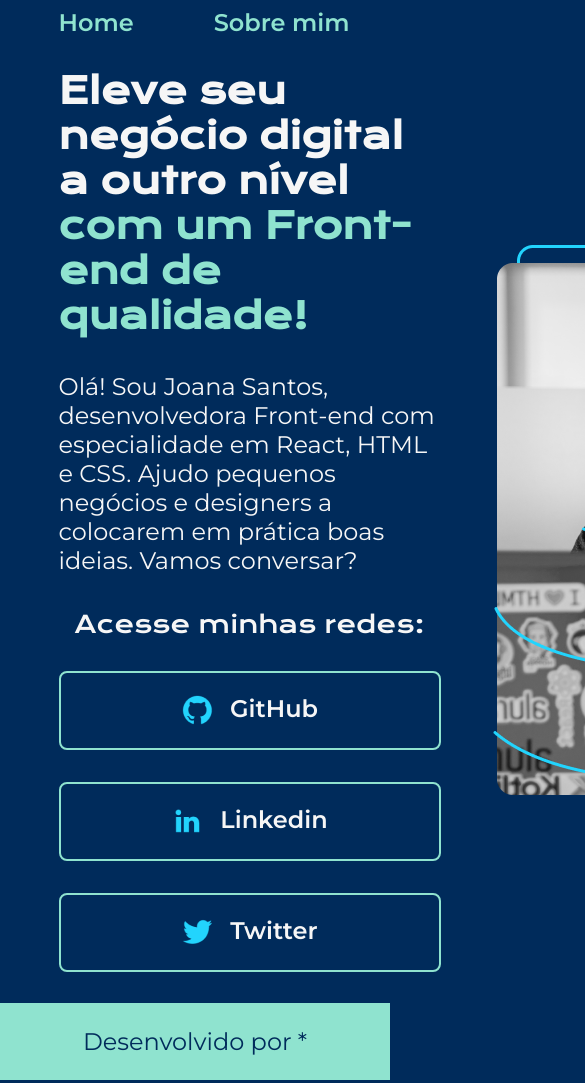
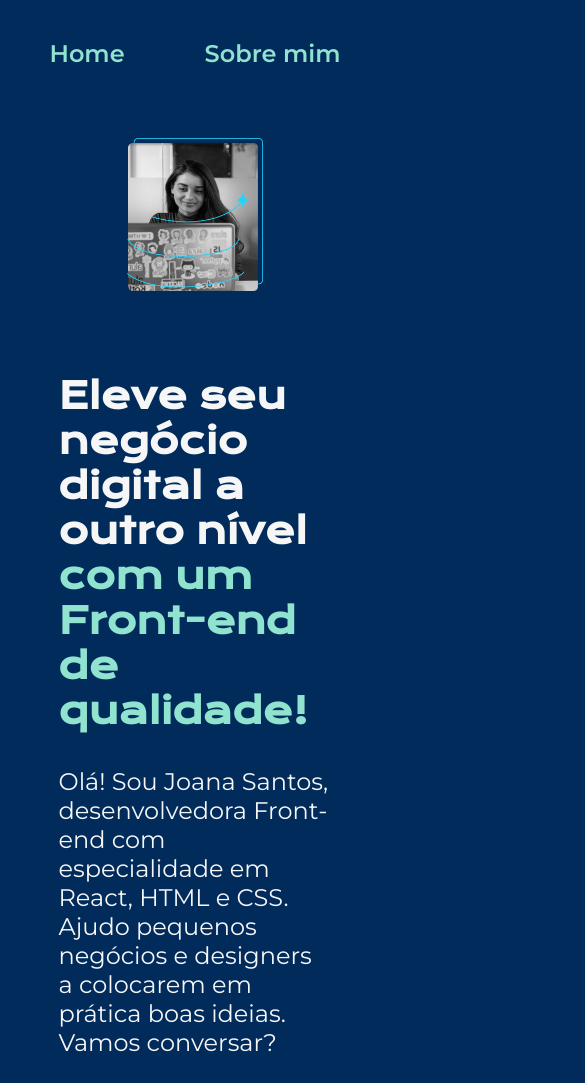
Before and after one commit to beatrxzw/alura_curso, a plain HTML site: page index.html in a window 390 px wide. Shown: the top 1083 px of the page, 585 px wide, since content can reach past the window. Drawn offline with nearby package versions, Linux system fonts and the light colour scheme.

Commit message:
curso_alura

```diff
--- a/index.html
+++ b/index.html
@@ -26,22 +26,22 @@
                 negócios e designers a colocarem em prática boas ideias. Vamos conversar?</p>
     <div class="apresentacao__links">
         <h2 class="apresentacao__links__subtitulo">Acesse minhas redes:</h2>
-        <a class="apresentacao__links__link" href="">
+        <a class="apresentacao__links__navegacao" href="">
             <img src="./assets/github.png" alt="GitHub">GitHub
         </a>
 
-        <a class="apresentacao__links__link" href="">
+        <a class="apresentacao__links__navegacao" href="">
             <img src="./assets/linkedin.png" alt="Linkedin">Linkedin
         </a>
 
-        <a class="apresentacao__links__link" href="">
+        <a class="apresentacao__links__navegacao" href="">
             <img src="./assets/twitter.png" alt="Twiter">Twitter
         </a>
 
             </div>
         </section>
 
-        <img src="./assets/Imagem.png" alt="Joana Santos">
+        <img class="apresentacao__imagem" src="./assets/Imagem.png" alt="Joana Santos">
     </main>
     <footer class="rodape">
         <p>Desenvolvido por *</p>
--- a/styles/style.css
+++ b/styles/style.css
@@ -35,7 +35,7 @@ body{
 
 .cabecalho__home__about{
     font-family: var(--fonte-secundaria);
-    font-size: 24px;
+    font-size: 1.5rem;
     font-weight: 600;
     color: var(--cor-terciaria);
     text-decoration: none;
@@ -50,18 +50,18 @@ body{
     display: flex;
     align-items: center;
     justify-content: space-between;
-    gap: 52px;
+    gap: 82px;
 }
 
 .apresentacao__conteudo{
-    width: 615px;
+    width: 50%;
     display: flex;
     flex-direction: column;
     gap: 34px;
 }
 
 .apresentacao__conteudo__titulo{
-    font-size: 36px;
+    font-size: 2.25rem;
     font-family: var(--fonte-primaria);
 
 }
@@ -71,7 +71,7 @@ body{
 }
 
 .apresentacao__conteudo__texto{
-    font-size: 24px;
+    font-size: 1.5rem;
     font-family: var(--fonte-secundaria);
 }
 
@@ -86,22 +86,22 @@ body{
 .apresentacao__links__subtitulo{
     font-family: var(--fonte-primaria);
     font-weight: 400;
-    font-size: 24px;
+    font-size: 1.5rem;
 
 
 }
 
 
-.apresentacao__links__link{
+.apresentacao__links__navegacao{
     /* background-color: #22D4FD; */
     display: flex;
     justify-content: center;
     gap: 16px;
     border: 2px solid var(--cor-terciaria);
-    width: 378px;
+    width: 50%;
     text-align: center;
     border-radius: 8px;
-    font-size: 24px;
+    font-size: 1.5rem;
     font-weight: 600;
     padding: 21.5px 0 ;
     text-decoration: none;
@@ -109,9 +109,15 @@ body{
     font-family: var(--fonte-secundaria);
 }
 
-.apresentacao__links__link:hover{
+.apresentacao__links__navegacao:hover{
     background-color: #272727;
 }
+
+
+.apresentacao__imagem{
+    width: 50%;
+}
+
 
 .rodape{
     padding: 24px;
@@ -119,6 +125,24 @@ body{
     background-color: var(--cor-terciaria);
     text-align: center;
     font-family:var(--fonte-secundaria);
-    font-size: 24px;
+    font-size: 1.5rem;
     font-weight: 400;
 }
+@media(max-width: 1200px){
+
+    .cabecalho{
+        padding: 10%;
+    }
+
+    .cabecalho__menu{
+        justify-content: center;
+    }
+
+    .apresentacao{
+        flex-direction: column-reverse;
+    }
+
+    .apresentacao__conteudo{
+        width: auto;
+    }
+}
```
